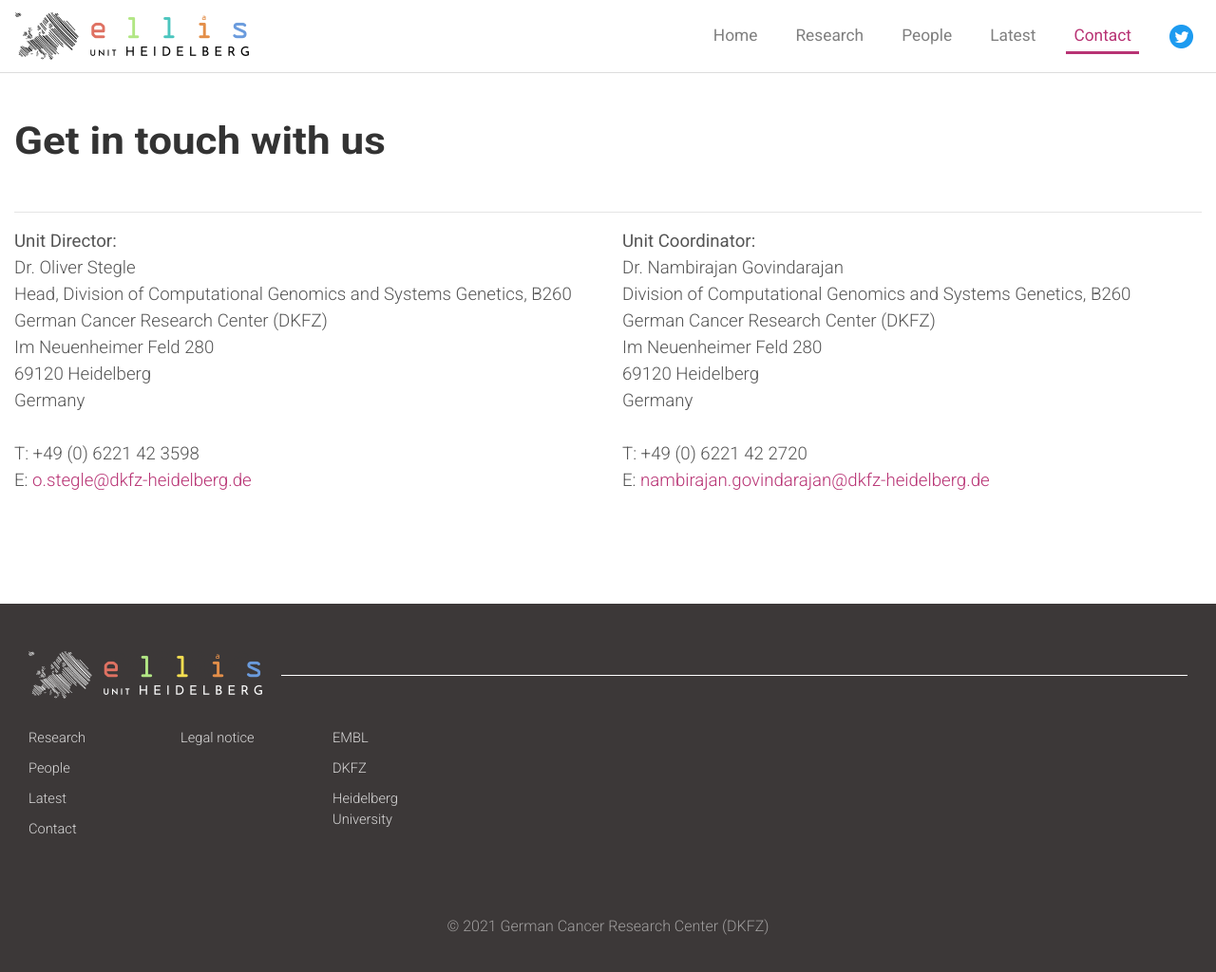
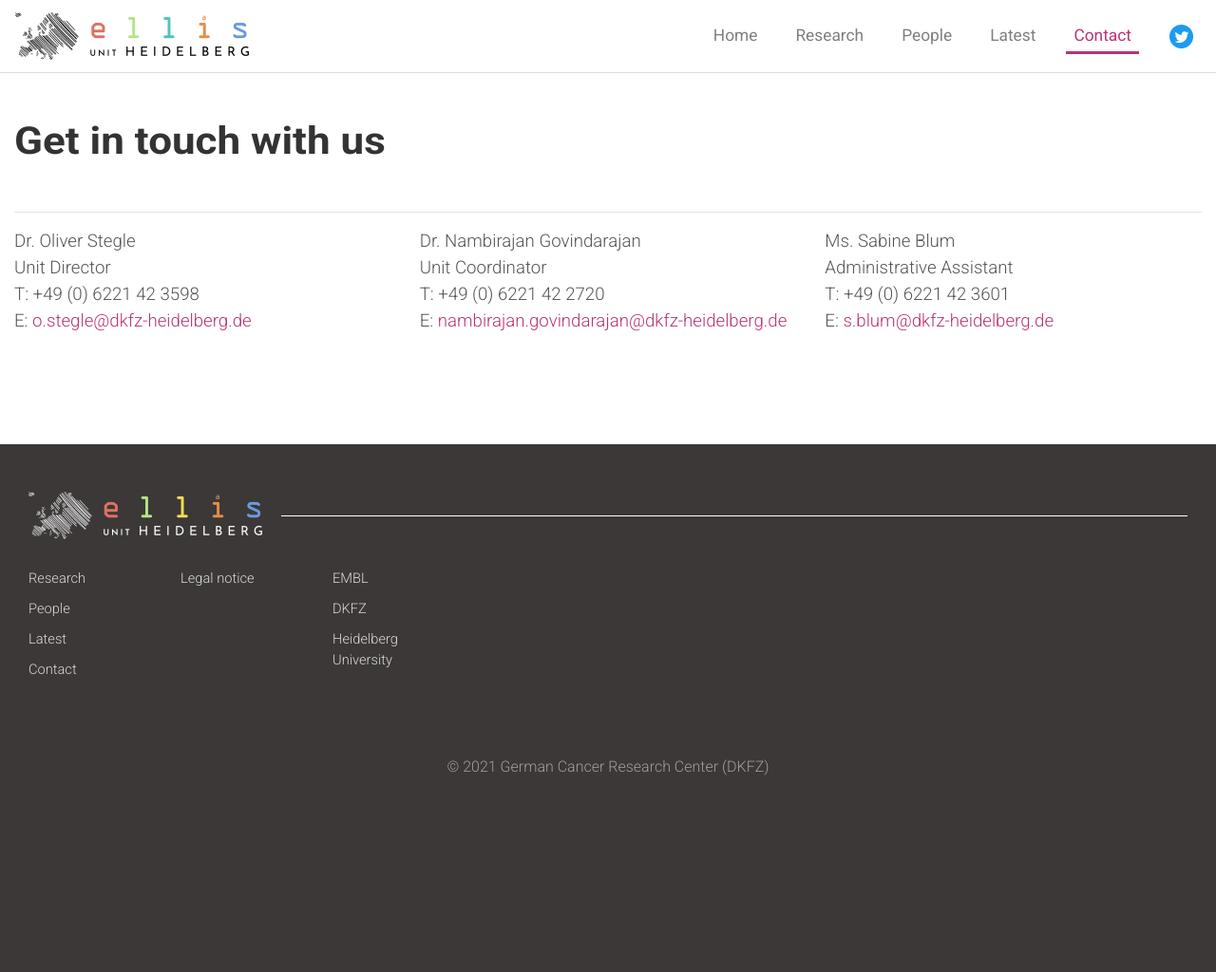
Before and after one commit to n-govindarajan/ellis-life-hd.github.io, a Jekyll site: the page built from pages/4-contact.md, in a window 1280 px wide. Shown: the top 1024 px of the page at 95% size. Built offline with Jekyll 4.4.1, drawn with Linux system fonts in a browser that asks for light colours.

Commit message:
update pages

```diff
--- a/_includes/brand-top.html
+++ b/_includes/brand-top.html
@@ -1,11 +1,10 @@
 <div class="w-100 brand text-center" id="header-main">
   <div id="header-text">
-    <h2 class="lead">Artificial Intelligence &amp; Life Science</h2>
-    <br>
+    <h1 class="lead">Artificial Intelligence &amp; Life Science</h1>
     <p>At ELLIS Life Heidelberg, we develop and employ state-of-the-art machine learning methods<br>
        to extract knowledge from large & complex biological and biomedical datasets.</p>
     <br><br>
-    <a class="btn btn-primary btn-lg" href="/research">Learn more...</a>
+    <a class="btn btn-primary" href="/research">Learn more</a>
     <br><br><br><br>
   </div>
 </div>
--- a/pages/4-contact.md
+++ b/pages/4-contact.md
@@ -10,10 +10,13 @@
 <hr>
 
 <div class="row">
-    <div class="col-md-6">
-        <p><strong>Unit Director:</strong><br>Dr. Oliver Stegle<br>Head, Division of Computational Genomics and Systems Genetics, B260<br>German Cancer Research Center (DKFZ)<br>Im Neuenheimer Feld 280<br>69120 Heidelberg<br>Germany<br><br>T: +49 (0) 6221 42 3598<br>E: <a href="mailto:o.stegle@dkfz-heidelberg.de">o.stegle@dkfz-heidelberg.de</a></p>
+    <div class="col-md-4">
+        <p>Dr. Oliver Stegle<br>Unit Director<br>T: +49 (0) 6221 42 3598<br>E: <a href="mailto:o.stegle@dkfz-heidelberg.de">o.stegle@dkfz-heidelberg.de</a></p>
     </div>
-    <div class="col-md-6">
-        <p><strong>Unit Coordinator:</strong><br>Dr. Nambirajan Govindarajan<br>Division of Computational Genomics and Systems Genetics, B260<br>German Cancer Research Center (DKFZ)<br>Im Neuenheimer Feld 280<br>69120 Heidelberg<br>Germany<br><br>T: +49 (0) 6221 42 2720<br>E: <a href="mailto:nambirajan.govindarajan@dkfz-heidelberg.de">nambirajan.govindarajan@dkfz-heidelberg.de</a></p>
+    <div class="col-md-4">
+        <p>Dr. Nambirajan Govindarajan<br>Unit Coordinator<br>T: +49 (0) 6221 42 2720<br>E: <a href="mailto:nambirajan.govindarajan@dkfz-heidelberg.de">nambirajan.govindarajan@dkfz-heidelberg.de</a></p>
+    </div>
+    <div class="col-md-4">
+        <p>Ms. Sabine Blum<br>Administrative Assistant<br>T: +49 (0) 6221 42 3601<br>E: <a href="mailto:s.blum@dkfz-heidelberg.de">s.blum@dkfz-heidelberg.de</a></p>
     </div>
 </div>
```
Also changed, not shown: pages/5-imprint.md (+4 -4 lines).
